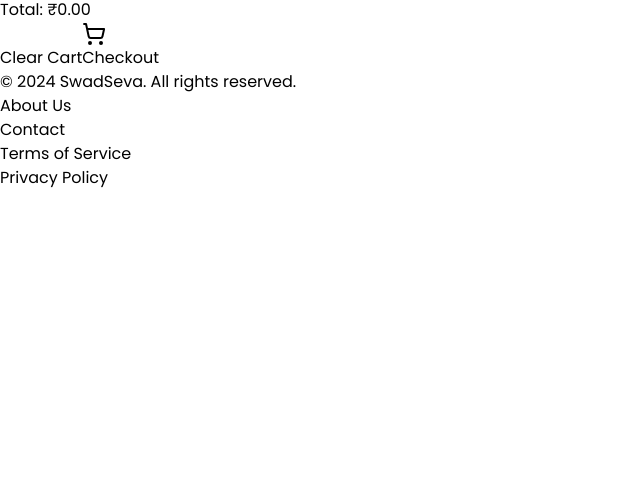
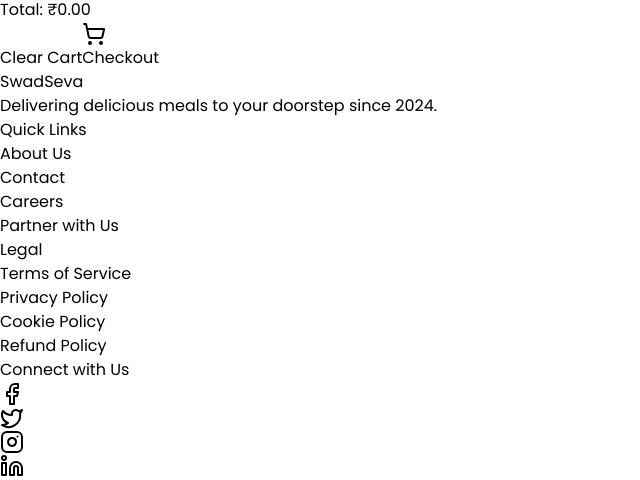
Before and after one commit to parshurambagade/swadseva, a React (Vite) app: page /cart in a window 1280 px wide. Shown: the part 615-1095 px from the top of the page, without its empty margins (0-640 px from the left). Before the commit the page ends 805 px from the top, so only its background shows below. Built offline with nearby package versions, Linux system fonts and the light colour scheme; no server answers.

Commit message:
fix unnecessary toast issue

```diff
--- a/src/components/Cart.tsx
+++ b/src/components/Cart.tsx
@@ -128,7 +128,7 @@
       <div className="flex flex-col sm:flex-row justify-between space-y-4 sm:space-y-0">
         <button
           className="w-full sm:w-auto px-4 py-2 bg-gray-200 text-gray-800 rounded-full hover:bg-gray-300 transition-colors duration-200"
-          onClick={clearCart}
+          onClick={clearCart} disabled={!cartItems.length}
         >
           Clear Cart
         </button>
--- a/src/components/MenuContainer.tsx
+++ b/src/components/MenuContainer.tsx
@@ -13,7 +13,7 @@
   resInfo,
 }) => {
   return (
-    <div className="bg-white rounded-lg shadow-md p-6">
+    <div className="bg-white rounded-lg shadow-md p-4 md:p-6">
       <h3 className="text-2xl font-bold mb-4 text-gray-800">Menu</h3>
       {menuItems?.map((category: FoodMenu, index) => (
         <div key={index} className="mb-4">
--- a/src/components/RestaurantInfoCard.tsx
+++ b/src/components/RestaurantInfoCard.tsx
@@ -6,7 +6,7 @@
 const RestaurantInfoCard: React.FC<{ resInfo: Info }> = ({ resInfo }) => {
   const { name, avgRating, locality, sla, cloudinaryImageId } = resInfo;
   return (
-    <div className="bg-white rounded-lg shadow-md p-6 mb-6">
+    <div className="bg-white rounded-lg shadow-md p-4 md:p-6 mb-6">
       <div className="flex flex-col md:flex-row md:items-center mb-4">
         {cloudinaryImageId && (
           <img
@@ -19,7 +19,7 @@
           <h2 className="text-3xl font-bold mb-2 text-gray-800">{name}</h2>
           <div className="flex flex-wrap gap-4 text-sm">
             <div className="flex items-center">
-              <StarIcon className="w-5 h-5 text-orange-500 mr-1 fill-current"/>
+              <StarIcon className="w-5 h-5 text-gray-500 mr-1"/>
               <span>{avgRating} Rating</span>
             </div>
             <div className="flex items-center">
--- a/src/components/layouts/Footer.tsx
+++ b/src/components/layouts/Footer.tsx
@@ -1,27 +1,57 @@
-const Footer = () => {
+import React from 'react';
+import { Twitter, Instagram, Linkedin, Facebook } from 'lucide-react';
+
+const Footer: React.FC = () => {
   return (
-    <footer className="bg-gray-800 text-white py-8">
-      <div className="container grid grid-cols-1 lg:grid-cols-2 mx-auto px-4 md:px-8 lg:px-4
-       md:text-center">
-        <p className="text-lg mb-8 md:mb-6 lg:mb-0 lg:pt-2 md:mt-2  lg:col-span-2">
-          &copy; 2024 SwadSeva. All rights reserved.
-        </p>
-        <div className="grid grid-cols-2 md:grid-cols-4 lg:text-center lg:max-w-max lg:mx-auto lg:col-span-2 text-left md:px-8 md:py-4 lg:pt-8  gap-6 justify-center">
-          <p className="cursor-pointer hover:text-orange-300 transition-colors duration-200">
-            About Us
-          </p>
-          <p className="cursor-pointer hover:text-orange-300 transition-colors duration-200">
-            Contact
-          </p>
-          <p className="cursor-pointer hover:text-orange-300 transition-colors duration-200">
-            Terms of Service
-          </p>
-          <p className="cursor-pointer hover:text-orange-300 transition-colors duration-200">
-            Privacy Policy
-          </p>
+    <footer className="bg-gray-800 text-gray-200">
+      <div className="container mx-auto px-4 py-8">
+        <div className="grid grid-cols-1 md:grid-cols-2 lg:grid-cols-4 gap-8">
+          <div className="mb-8 md:mb-0">
+            <h3 className="text-xl font-bold mb-4">SwadSeva</h3>
+            <p className="text-sm">Delivering delicious meals to your doorstep since 2024.</p>
+          </div>
+          <div>
+            <h4 className="text-lg font-semibold mb-4">Quick Links</h4>
+            <ul className="space-y-2">
+              <li><a href="#" className="hover:text-orange-200 transition-colors duration-200">About Us</a></li>
+              <li><a href="#" className="hover:text-orange-200 transition-colors duration-200">Contact</a></li>
+              <li><a href="#" className="hover:text-orange-200 transition-colors duration-200">Careers</a></li>
+              <li><a href="#" className="hover:text-orange-200 transition-colors duration-200">Partner with Us</a></li>
+            </ul>
+          </div>
+          <div>
+            <h4 className="text-lg font-semibold mb-4">Legal</h4>
+            <ul className="space-y-2">
+              <li><a href="#" className="hover:text-orange-200 transition-colors duration-200">Terms of Service</a></li>
+              <li><a href="#" className="hover:text-orange-200 transition-colors duration-200">Privacy Policy</a></li>
+              <li><a href="#" className="hover:text-orange-200 transition-colors duration-200">Cookie Policy</a></li>
+              <li><a href="#" className="hover:text-orange-200 transition-colors duration-200">Refund Policy</a></li>
+            </ul>
+          </div>
+          <div>
+            <h4 className="text-lg font-semibold mb-4">Connect with Us</h4>
+            <div className="flex space-x-4">
+              <a href="#" className="hover:text-orange-200 transition-colors duration-200">
+                <Facebook size={24} />
+              </a>
+              <a href="#" className="hover:text-orange-200 transition-colors duration-200">
+                <Twitter size={24} />
+              </a>
+              <a href="#" className="hover:text-orange-200 transition-colors duration-200">
+                <Instagram size={24} />
+              </a>
+              <a href="#" className="hover:text-orange-200 transition-colors duration-200">
+                <Linkedin size={24} />
+              </a>
+            </div>
+          </div>
+        </div>
+        <div className="mt-8 pt-8 border-t border-gray-600 text-center">
+          <p className="text-sm">&copy; 2024 SwadSeva. All rights reserved.</p>
         </div>
       </div>
     </footer>
   );
 };
+
 export default Footer;
--- a/src/contexts/ResContext.tsx
+++ b/src/contexts/ResContext.tsx
@@ -1,4 +1,4 @@
-import { createContext, useEffect, useState } from "react";
+import { createContext, useCallback, useEffect, useState } from "react";
 import axios from "axios";
 import { CORS_PROXY_ORIGIN, SWIGGY_API_URL } from "../constants";
 import { ResContextType, RestaurantCardType } from "../types";
@@ -17,42 +17,7 @@
   const [Error, setError] = useState<string>("");
   const [showToast, setShowToast] = useState(false);
 
-  useEffect(() => {
-    fetchRestaurants();
-  }, []);
-
-  useEffect(() => {
-    if (resList) {
-      const sortedData = resList.sort(
-        (a: RestaurantCardType, b: RestaurantCardType) => {
-          if (sortBy === "rating")
-            return b?.info?.avgRating - a?.info?.avgRating;
-          if (sortBy === "deliveryTime")
-            return (
-              Number(a?.info?.sla?.deliveryTime) -
-              Number(b?.info?.sla?.deliveryTime)
-            );
-          return 0;
-        }
-      );
-
-      setSortedResList(sortedData);
-    }
-  }, [sortBy, searchTerm, resList]);
-
-  useEffect(() => {
-    if (sortedResList) {
-      const filteredData = sortedResList.filter(
-        (restaurant: RestaurantCardType) =>
-          restaurant?.info?.name
-            .toLowerCase()
-            .includes(searchTerm.toLowerCase())
-      );
-      setFilteredResList(filteredData);
-    }
-  }, [searchTerm, sortBy, sortedResList]);
-
-  const fetchRestaurants = async () => {
+  const fetchRestaurants = useCallback(async () => {
     try {
       setIsLoading(true);
       setShowToast(true);
@@ -71,7 +36,33 @@
     } finally {
       setIsLoading(false);
     }
-  };
+  },[]);
+
+  useEffect(() => {
+    fetchRestaurants();
+  }, [fetchRestaurants]);
+
+  useEffect(() => {
+    if (resList) {
+      const sortedData = [...resList].sort((a, b) => {
+        if (sortBy === "rating") return b?.info?.avgRating - a?.info?.avgRating;
+        if (sortBy === "deliveryTime")
+          return (
+            Number(a?.info?.sla?.deliveryTime) - Number(b?.info?.sla?.deliveryTime)
+          );
+        return 0;
+      });
+
+      const filteredData = sortedData.filter((restaurant) =>
+        restaurant?.info?.name.toLowerCase().includes(searchTerm.toLowerCase())
+      );
+
+      setFilteredResList(filteredData);
+    }
+  }, [sortBy, searchTerm, resList]);
+
+
+
 
   return (
     <ResContext.Provider
--- a/src/pages/Success.tsx
+++ b/src/pages/Success.tsx
@@ -26,7 +26,7 @@
       ) : (
         <div className="text-center flex items-center justify-center flex-col">
           <HashLoader color="#F97316" />
-          <h1 className="font-bold text-3xl my-4">Order Successful!</h1>
+          <h1 className="font-bold text-3xl mb-4 mt-6">Order Successful!</h1>
           <p className="text-gray-600">
             Your order has been placed successfully!
           </p>
```
Also changed, not shown: src/pages/Orders.tsx (+27 -11 lines), src/pages/Restaurant.tsx (+43 -20 lines).
